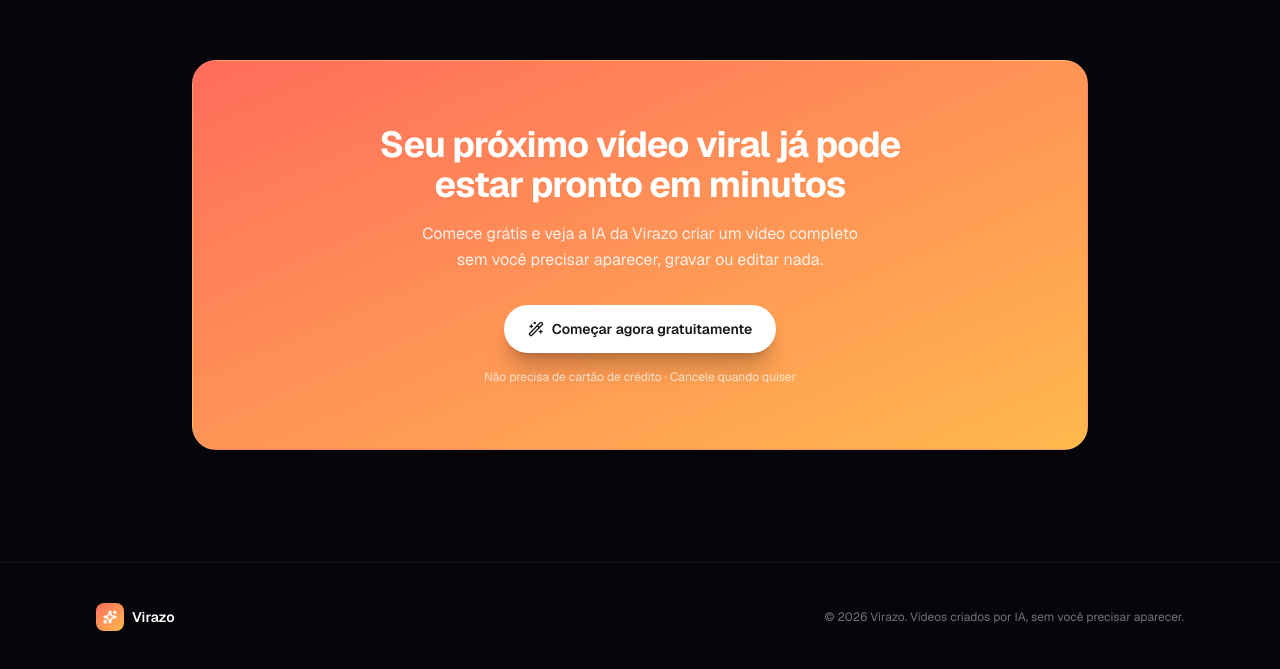
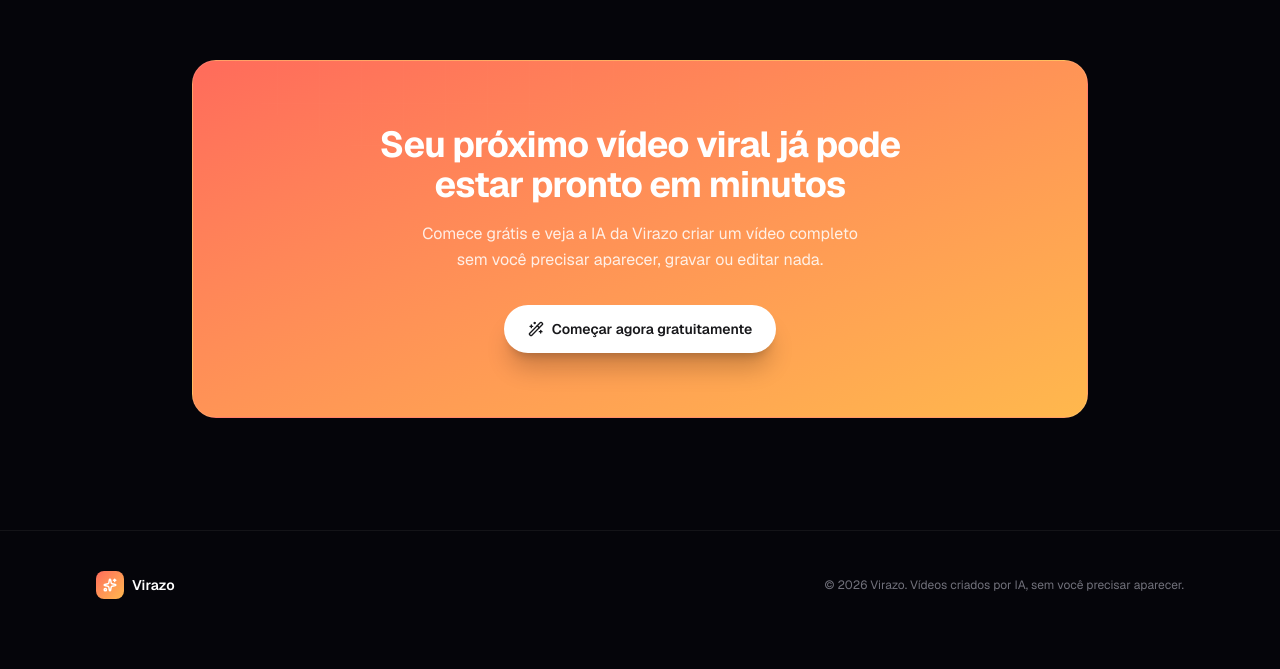
Before and after one commit to mocinhadigital/Virazo, a Next.js app: page / in a window 1280 px wide. Shown: the part 7058-7727 px from the top of the page. After the commit the page ends 7697 px from the top, so only its background shows below. Built offline with nearby package versions, Linux system fonts and the light colour scheme.

Commit message:
Remove a frase 'Nao precisa de cartao de credito / Cancele quando quiser' do CTA final da landing page

```diff
--- a/src/components/landing/FinalCta.tsx
+++ b/src/components/landing/FinalCta.tsx
@@ -25,9 +25,6 @@ export default function FinalCta() {
               Começar agora gratuitamente
             </Link>
           </div>
-          <p className="mt-4 text-xs text-white/70">
-            Não precisa de cartão de crédito · Cancele quando quiser
-          </p>
         </div>
       </div>
     </section>
```
